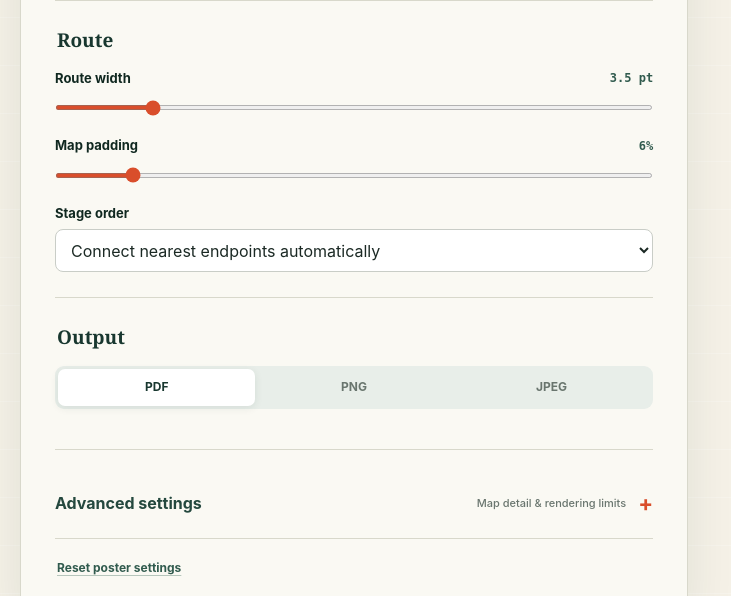
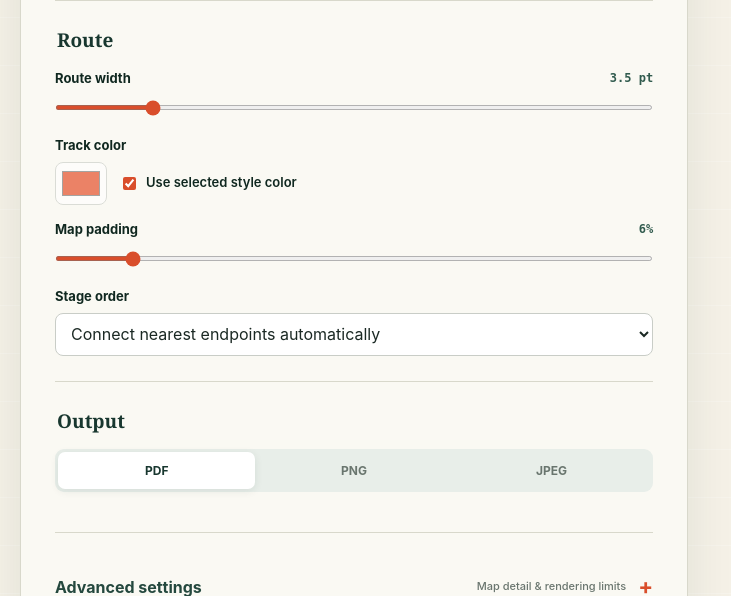
Before and after one commit to sarns/outdoor-maps-plot, a FastAPI app: page / in a window 1280 px wide. Shown: the part 2047-2643 px from the top of the page, without its empty margins (0-731 px from the left). Run offline with FastAPI, Linux system fonts and the light colour scheme; parts of the project's set-up code (start-up, migrations or seed data) failed here and were passed over.

Commit message:
Add configurable route color override

```diff
--- a/src/outdoor_maps_plot/cli.py
+++ b/src/outdoor_maps_plot/cli.py
@@ -124,6 +124,11 @@ def build_parser() -> argparse.ArgumentParser:
         help="route stroke width on an A3 poster",
     )
     parser.add_argument(
+        "--route-color",
+        metavar="#RRGGBB",
+        help="override the track color selected by the style",
+    )
+    parser.add_argument(
         "--simplify",
         type=_positive_float("simplification tolerance", allow_zero=True),
         default=0.35,
@@ -210,6 +215,7 @@ def main(argv: list[str] | None = None) -> None:
             max_tiles=args.max_tiles,
             simplify_points=args.simplify,
             route_width=args.route_width,
+            route_color=args.route_color,
             route_order=args.route_order,
             output_format=output_format,
             dpi=args.dpi,
--- a/src/outdoor_maps_plot/web/static/app.css
+++ b/src/outdoor_maps_plot/web/static/app.css
@@ -572,6 +572,39 @@ input[type="range"] {
   width: 100%;
   height: 5px;
   margin: 11px 0;
+  accent-color: var(--orange);
+}
+
+input[type="color"] {
+  width: 52px;
+  height: 43px;
+  padding: 4px;
+  background: #fff;
+  border: 1px solid #c9cdc7;
+  border-radius: 8px;
+  cursor: pointer;
+}
+
+input[type="color"]:disabled {
+  cursor: default;
+  opacity: 0.65;
+}
+
+.color-control {
+  display: flex;
+  gap: 12px;
+  align-items: center;
+}
+
+.field .check-label {
+  display: inline-flex;
+  gap: 7px;
+  align-items: center;
+  font-weight: 600;
+  cursor: pointer;
+}
+
+.check-label input {
   accent-color: var(--orange);
 }
 
--- a/src/outdoor_maps_plot/web/static/app.js
+++ b/src/outdoor_maps_plot/web/static/app.js
@@ -175,6 +175,7 @@
 
   function applyDefaults(defaults) {
     if (!defaults) return;
+    byId("use-style-route-color").checked = !defaults.route_color;
     Object.entries(defaults).forEach(([name, value]) => {
       const inputs = form.elements.namedItem(name);
       if (!inputs) return;
@@ -418,6 +419,7 @@
       max_tiles: Number(data.get("max_tiles")),
       simplify_points: Number(data.get("simplify_points")),
       route_width: Number(data.get("route_width")),
+      route_color: byId("use-style-route-color").checked ? null : byId("route-color").value,
       route_order: data.get("route_order") || "auto",
       output_format: data.get("output_format") || "pdf",
       dpi: Number(data.get("dpi")),
@@ -482,6 +484,14 @@
 
   function syncControls() {
     const config = collectConfig();
+    const useStyleRouteColor = byId("use-style-route-color").checked;
+    const routeColor = byId("route-color");
+    routeColor.disabled = useStyleRouteColor;
+    if (useStyleRouteColor) {
+      const selectedStyle = configStyles(state.apiConfig)
+        .find((style) => style.id === config.style_name);
+      routeColor.value = selectedStyle?.route || "#E4431B";
+    }
     const custom = byId("paper-size").value === "custom";
     byId("custom-paper").hidden = !custom;
     const raster = config.output_format !== "pdf";
--- a/src/outdoor_maps_plot/web/templates/partials/options.html
+++ b/src/outdoor_maps_plot/web/templates/partials/options.html
@@ -89,6 +89,16 @@
         <input id="route-width" name="route_width" type="range" min="0.5" max="20" step="0.5" value="3.5">
       </div>
       <div class="field">
+        <label for="route-color">Track color</label>
+        <div class="color-control">
+          <input id="route-color" name="route_color" type="color" value="#e4431b" disabled>
+          <label class="check-label" for="use-style-route-color">
+            <input id="use-style-route-color" type="checkbox" checked>
+            Use selected style color
+          </label>
+        </div>
+      </div>
+      <div class="field">
         <div class="range-heading">
           <label for="padding-percent">Map padding</label>
           <output id="padding-output" for="padding-percent">6%</output>
```
Also changed, not shown: src/outdoor_maps_plot/options.py (+23 -0 lines), src/outdoor_maps_plot/poster.py (+5 -2 lines), tests/test_cli.py (+3 -0 lines), tests/test_options.py (+7 -0 lines), tests/test_poster.py (+15 -1 lines), tests/ui/test_web_ui_assets.py (+1 -0 lines), tests/web/test_api.py (+2 -0 lines), README.md.
